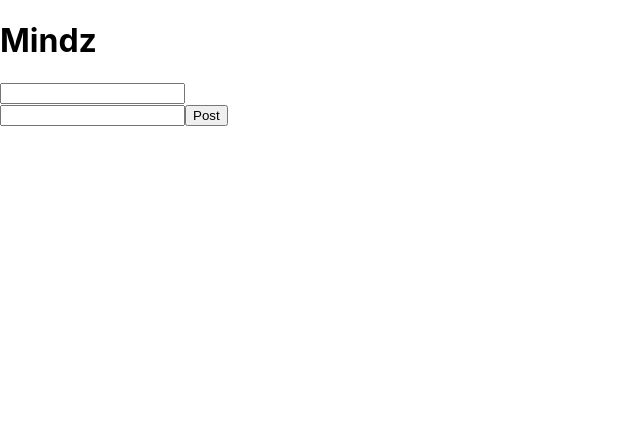
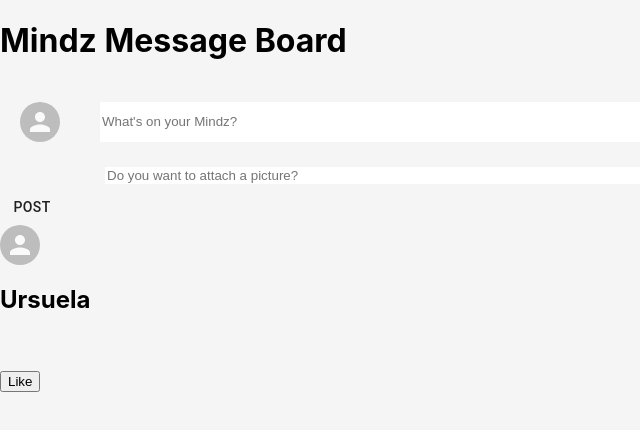
Before and after one commit to kenzie-se-q2/kwitter-cbjohnson83, a React (Create React App) app: page /messageList in a window 1280 px wide. Shown: the top 430 px of the page, without its empty margins (0-640 px from the left). Built offline with nearby package versions, Linux system fonts and the light colour scheme.

Commit message:
commented out function code

```diff
--- /dev/null
+++ b/src/views/MessageBox.css
@@ -0,0 +1,35 @@
+body {
+    background-color: whitesmoke;
+}
+
+.messageBox {
+    padding-left: 0%;
+    background-color: whitesmoke;
+}
+
+.messageBoxInput {
+    background-color: whitesmoke;
+    padding: 20px;
+    display: flex;
+}
+
+.messageBoxInput > input {
+    flex: 1;
+    /* allows as much space as it can*/
+    margin-left: 40px;
+    font-size: 40 px;
+    border: none;
+    outline: none;
+}
+
+.messageBoxImage {
+    background-color: whitesmoke;
+    padding: 5px;
+    display: flex;
+}
+.messageBoxImage > input {
+    flex: 1;
+    margin-left: 100px;
+    border: none;
+    outline: none;
+}
--- /dev/null
+++ b/src/views/MessageBox.js
@@ -0,0 +1,89 @@
+import { Avatar , Button } from "@material-ui/core";
+import React from "react";
+import {useState} from "react";
+//import {PostAddIcon} from '@material-ui/icons/PostAdd';
+//import MessageItem from "../components/MessageItem";
+import "./MessageBox.css";
+//import Profile from "./view/profile.js"
+
+function MessageBox() {
+
+/*const [userMessage, setUserMessage] = useState(" ");
+const [userPostImage, setUserPostImage] = useState(" ");
+
+function UserInfo(event) {
+  updateUserMessage(event.target.value)
+
+}
+ function EnterPost(event) {
+
+  if (event.key === "Left button clicked") {
+  }
+}
+}
+;
+
+useEffect(()=>{
+  window.addEventListener("Leftclick", handleKeyDown);
+*/
+    return (
+        <div className="messageBox">
+          <form>
+            <div className="messageBoxInput">
+              <Avatar src=" "/>
+              <input type="text" placeholder="What's on your Mindz?"/>
+        </div>
+        <div className="messageBoxImage">
+        <input placeholder="Do you want to attach a picture?" type="text"/>
+        </div>
+        <Button className="messageBoxButton">Post</Button>
+
+      </form>
+
+    </div>
+    )
+}
+//)
+export default MessageBox
+
+//display text box of where user can type in message
+/*function MessageBox() {
+  const [userMessage, setUserMessage] = useState(" ");
+  const [userPostImage, setUserPostImage] = useState(" ");
+
+  const UserPost=(event)=>{
+    event.preventDefault();
+
+    MessageItem.add({
+      userName: { },
+      userText: { },
+      userImage: { },
+    })
+    setUserMessage(" ");
+    setUserPostImage(" ");
+  }
+  return (
+    <div className="messageBox">
+      <form>
+      <h1> Mindz</h1>
+        <div className="messageBoxInput">
+          <input
+          onChange={(event)=>setUserMessage(event.target.value)}
+          value={userMessage}
+          placeholder="What's going on in that Mindz?"
+          type="text"
+          />
+        </div>
+        <input
+          onChange={(event)=>setUserPostImage(event.target.value)}
+          value={userPostImage}
+          placeholder="Do you want to attach a picture?"
+          type="text"
+          />
+        <button onClick={UserPost} type="submit" className="postButton">Post</button>
+      </form>
+    </div>
+  );
+}
+
+export default MessageBox;*/
--- a/src/components/MessageItem.js
+++ b/src/views/MessageItem.js
@@ -1,5 +1,8 @@
 //import React, { forwardRef } from "react"
 //import "./assets/index.css";
+import React from 'react'
+import { Avatar } from "@material-ui/core";
+
 
 
 //post that will appear in messageboard
@@ -8,16 +11,20 @@
         return (
             <div className="messagePostBody">
                 <div className="messagePostHeader">
+                <div className="messageBoardAvatar">
+                    <Avatar/>
+                </div>
                     <div className="messagePostHeaderText">
                         <span>
-                            <h2>{userName}</h2>
+                            <h2>{"Ursuela"}</h2>
                         </span>
                     </div>
-                    <p>{text}</p>
+                    <img src={" "}/>
+                    <p>{Text}</p>
                 </div>
                 <div className="messagePostFooter">
-                    <button>Post</button>
-                    {/*need to add function to button*/}
+                    <button>Like</button>
+
                 </div>
             </div>
         )
--- /dev/null
+++ b/src/views/MessageList.css
@@ -0,0 +1,6 @@
+
+
+body    {
+    background-color: whitesmoke;
+    align-items: center;
+}
--- a/src/views/MessageList.js
+++ b/src/views/MessageList.js
@@ -1,50 +1,26 @@
 import React from "react";
-import {useState} from "react";
-//import {PostAddIcon} from '@material-ui/icons/PostAdd';
-import MessageItem from "../components/MessageItem";
-//import "./assets/index.css";
-//import Profile from "./view/profile.js"
+import "./MessageList.css"
+import MessageBox from "./MessageBox.js"
+import MessageItem from "./MessageItem.js"
 
 
 
-//display text box of where user can type in message
-function MessageBox() {
-  const [userMessage, setUserMessage] = useState(" ");
-  const [userPostImage, setUserPostImage] = useState(" ");
+//MessageBoard containing MessageBox and MessageItems
+function MessageList() {
+  return (
+    <div className="MessageList">
+      <div className="MessageHeader">
+        <h1>Mindz Message Board</h1>
+    </div>
 
-  const UserPost=(event)=>{
-    event.preventDefault();
+    {/* Message Box*/}
+    <MessageBox/>
+    {/* MessageItem (post)*/}
+    <MessageItem/>
+    {/* MessageList (board)(all together) */}
 
-    MessageItem.add({
-      userName: { },
-      userText: { },
-      userImage: { },
-    })
-    setUserMessage(" ");
-    setUserPostImage(" ");
-  }
-  return (
-    <div className="messageBox">
-      <form>
-      <h1> Mindz </h1>
-        <div className="messageBoxInput">
-          <input
-          onChange={(event)=>setUserMessage(event.target.value)}
-          value={userMessage}
-          placeholder="What's going on in that Mindz?"
-          type="text"
-          />
-        </div>
-        <input
-          onChange={(event)=>setUserPostImage(event.target.value)}
-          value={userPostImage}
-          placeholder="Do you want to attach a picture?"
-          type="text"
-          />
-        <button onClick={UserPost} type="submit" className="postButton">Post</button>
-      </form>
-    </div>
-  );
+  </div>
+  )
+
 }
-
-export default MessageBox;
+export default MessageList
```
Also changed, not shown: src/assets/MessageItem.css (added).
